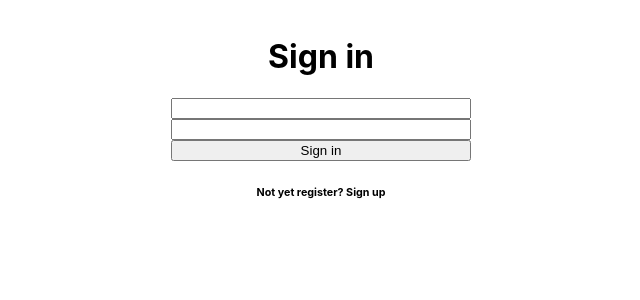
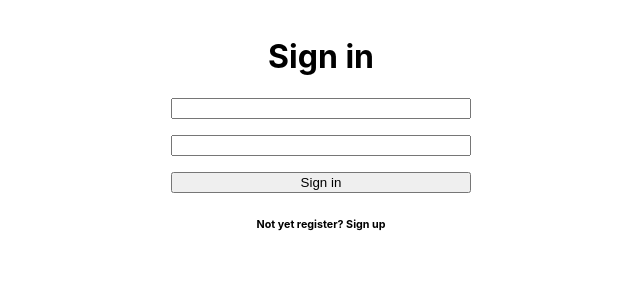
Before and after one commit to LuisGhz/react-4h-course-16-project-react-firebase-login-email, a React (Create React App) app: page / in a window 1280 px wide. Shown: the top 300 px of the page, without its empty margins (319-959 px from the left). Built offline with nearby package versions, Linux system fonts and the light colour scheme.

Commit message:
Set margin bottom to inputs

```diff
--- a/src/routes/Signin.css
+++ b/src/routes/Signin.css
@@ -8,3 +8,7 @@
   display: grid;
   flex-direction: column;
 }
+
+.signin > form > input {
+  margin-bottom: 1rem;
+}
```
